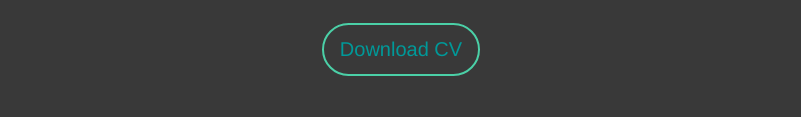
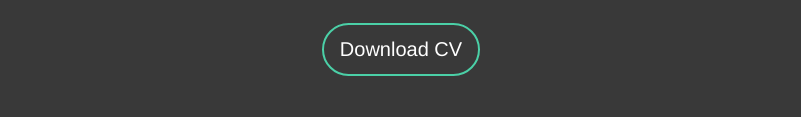
Before and after one commit to NickGorbunoff/nickgorbunoff.site, a website: page src/index.html in a window 1280 px wide. In both pictures the pointer is over the link "Download CV". Shown: the part 401-518 px from the top of the page, without its empty margins (239-1040 px from the left). Drawn offline with Linux system fonts and the dark colour scheme.

Commit message:
Hover style fix

```diff
--- a/src/styles/index.css
+++ b/src/styles/index.css
@@ -105,4 +105,9 @@ a:active {
 		color: #4bd0a7;
 		border-color: #4bd0a7;
 	}
+	.btn-outline:hover,
+	.btn-outline:focus,
+	.btn-outline:active {
+		color: #ffffff;
+	}
 }
```
